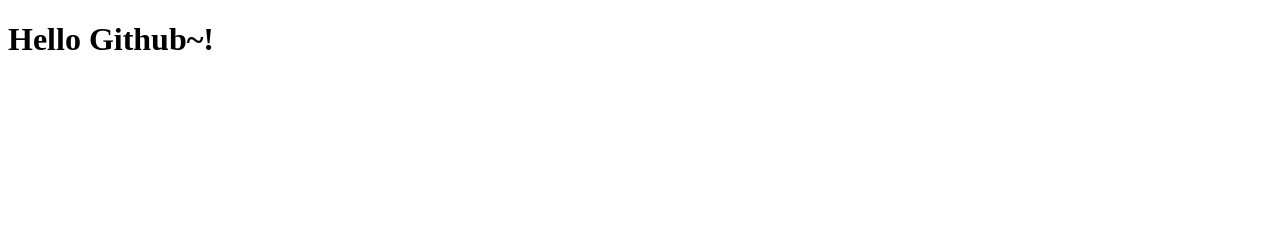
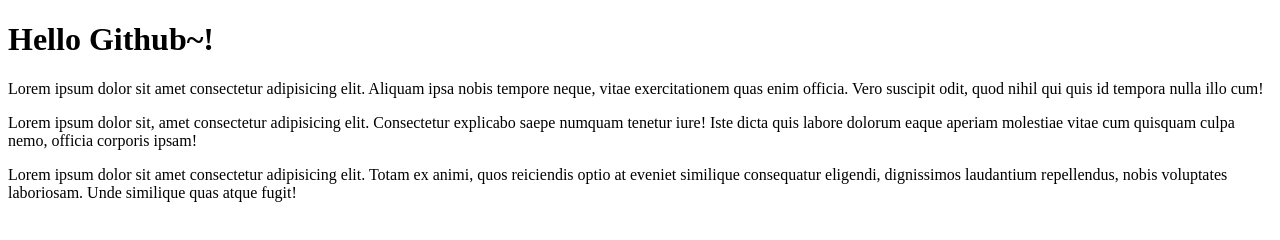
Before and after one commit to devinliang/2024-python-linebot, a plain HTML site: page index.html in a window 1280 px wide. Drawn offline with Linux system fonts and the light colour scheme.

Commit message:
Update index.html

```diff
--- a/index.html
+++ b/index.html
@@ -7,5 +7,12 @@
 </head>
 <body>
     <h1>Hello Github~!</h1>
+
+    <p>Lorem ipsum dolor sit amet consectetur adipisicing elit. Aliquam ipsa nobis tempore neque, vitae exercitationem quas enim officia. Vero suscipit odit, quod nihil qui quis id tempora nulla illo cum!</p>
+
+    <p>Lorem ipsum dolor sit, amet consectetur adipisicing elit. Consectetur explicabo saepe numquam tenetur iure! Iste dicta quis labore dolorum eaque aperiam molestiae vitae cum quisquam culpa nemo, officia corporis ipsam!</p>
+
+    <p>Lorem ipsum dolor sit amet consectetur adipisicing elit. Totam ex animi, quos reiciendis optio at eveniet similique consequatur eligendi, dignissimos laudantium repellendus, nobis voluptates laboriosam. Unde similique quas atque fugit!</p>
+
 </body>
 </html>
```
